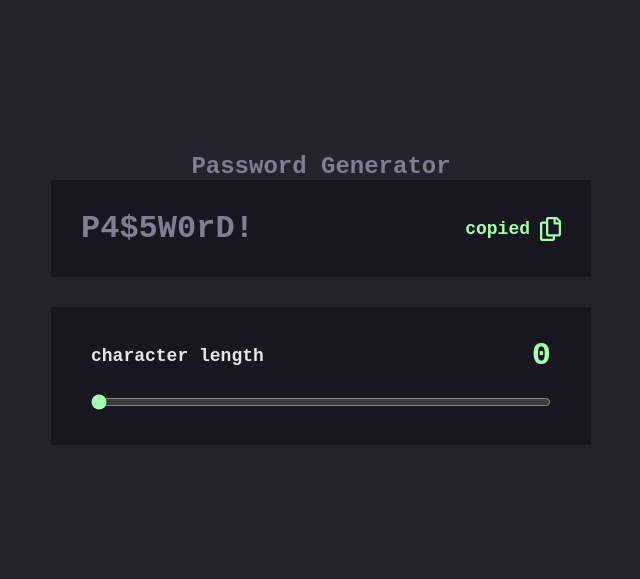
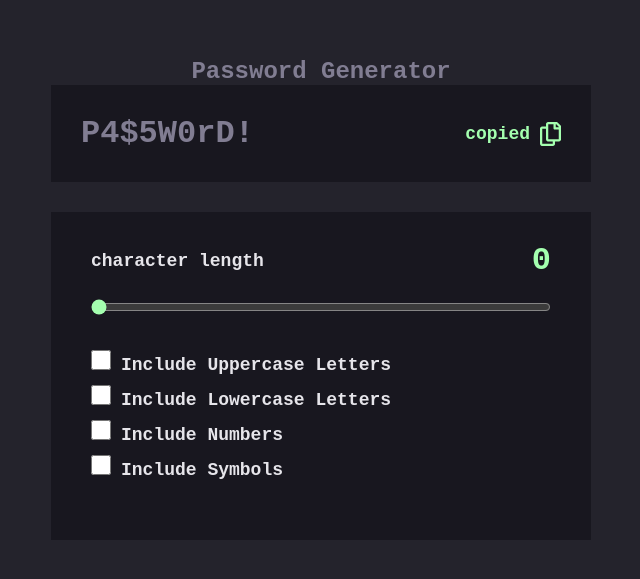
Before and after one commit to zura-doganadze/Password-Generator-React, a React (Vite) app: page / in a window 1280 px wide. Shown: the part 101-680 px from the top of the page, without its empty margins (319-959 px from the left). Built offline with nearby package versions, Linux system fonts and the light colour scheme.

Commit message:
add chackbox komponent

```diff
--- a/src/App.jsx
+++ b/src/App.jsx
@@ -158,6 +158,44 @@ function App() {
               onChange={(e) => setData(e.target.value)}
             />
           </CharacterContainer>
+          <ChackboxContainer>
+            <div>
+              <Chackbox
+                type="checkbox"
+                id="uppercase"
+                name="vehicle1"
+                value="Bike"
+              />
+              <label for="uppercase">include uppercase letters</label>
+            </div>
+            <div>
+              <Chackbox
+                type="checkbox"
+                id="lowercase"
+                name="vehicle1"
+                value="Bike"
+              />
+              <label for="lowercase">include lowercase letters</label>
+            </div>
+            <div>
+              <Chackbox
+                type="checkbox"
+                id="number"
+                name="vehicle1"
+                value="Bike"
+              />
+              <label for="number">include numbers</label>
+            </div>
+            <div>
+              <Chackbox
+                type="checkbox"
+                id="symbols"
+                name="vehicle1"
+                value="Bike"
+              />
+              <label for="symbols">include symbols</label>
+            </div>
+          </ChackboxContainer>
 
         </ContentContainer>
       </MainContainer>
```
